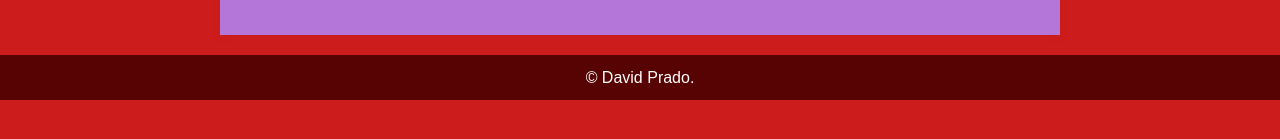
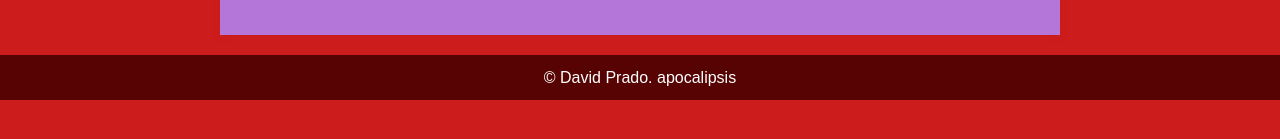
Before and after one commit to msshadoword/Setso, a plain HTML site: page index.html in a window 1280 px wide. Shown: the part 639-778 px from the top of the page. Drawn offline with Linux system fonts and the light colour scheme.

Commit message:
apocalipsis

```diff
--- a/index.html
+++ b/index.html
@@ -100,7 +100,7 @@
     </main>
 
     <footer>
-        <p>&copy; David Prado.</p>
+        <p>&copy; David Prado. apocalipsis</p>
     </footer>
 </body>
 
```
